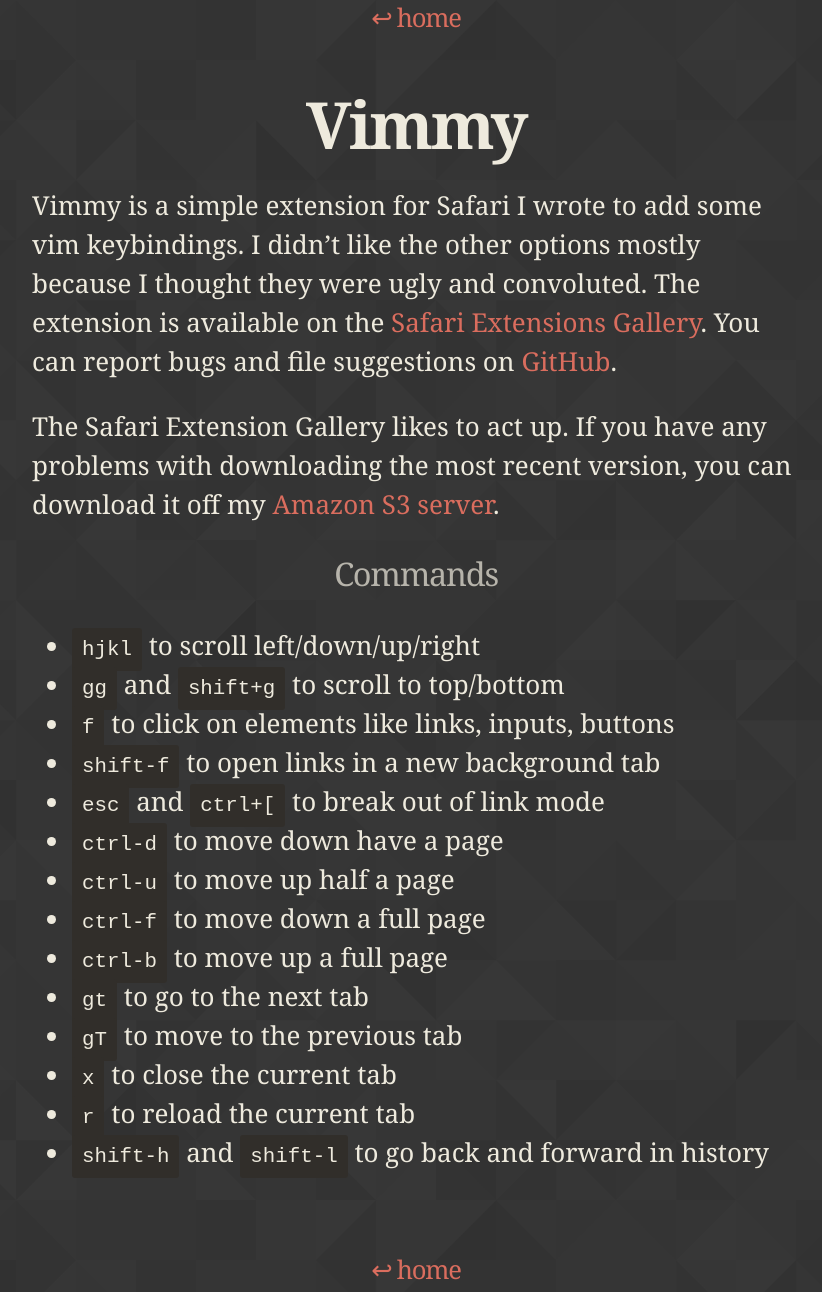
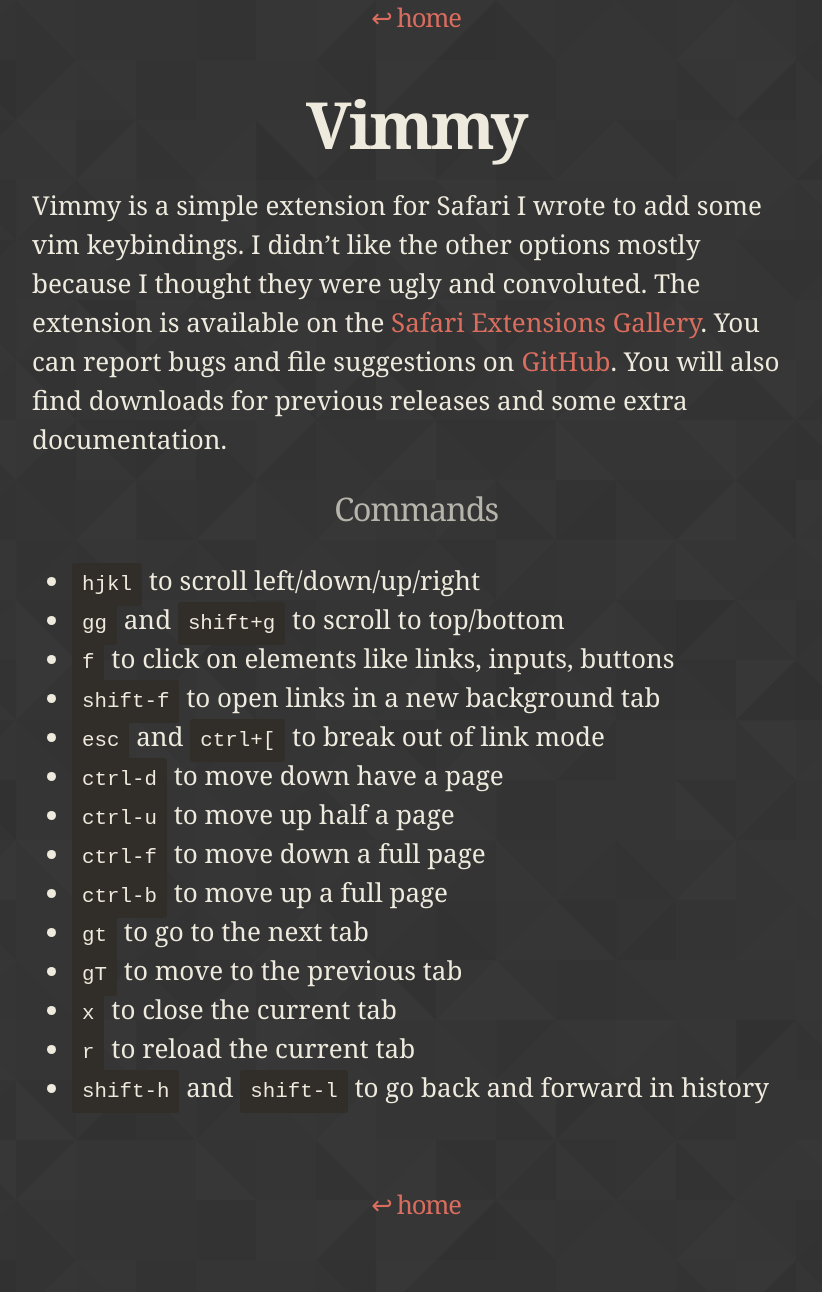
Before and after one commit to gggritso/site, a Jekyll site: the page built from Vimmy.safariextension.md, in a window 1280 px wide. Shown: the whole page, without its empty margins (224-1046 px from the left). Built offline with Jekyll 4.4.1, drawn with Linux system fonts in a browser that asks for light colours; after the commit the page ends 1227 px from its top, so only the background shows below that.

Commit message:
Update Vimmy information page

```diff
--- a/Vimmy.safariextension.md
+++ b/Vimmy.safariextension.md
@@ -4,9 +4,7 @@
 
 # Vimmy
 
-Vimmy is a simple extension for Safari I wrote to add some vim keybindings. I didn't like the other options mostly because I thought they were ugly and convoluted. The extension is available on the [Safari Extensions Gallery](https://safari-extensions.apple.com/details/?id=com.gggritso.vimmy-36948PQEY6). You can report bugs and file suggestions on [GitHub](https://github.com/gggritso/Vimmy.safariextension).
-
-The Safari Extension Gallery likes to act up. If you have any problems with downloading the most recent version, you can download it off my [Amazon S3 server](https://s3.amazonaws.com/gggritso.com/Vimmy.safariextz).
+Vimmy is a simple extension for Safari I wrote to add some vim keybindings. I didn't like the other options mostly because I thought they were ugly and convoluted. The extension is available on the [Safari Extensions Gallery](https://safari-extensions.apple.com/details/?id=com.gggritso.vimmy-36948PQEY6). You can report bugs and file suggestions on [GitHub](https://github.com/gggritso/Vimmy.safariextension). You will also find downloads for previous releases and some extra documentation.
 
 ## Commands
 
```
